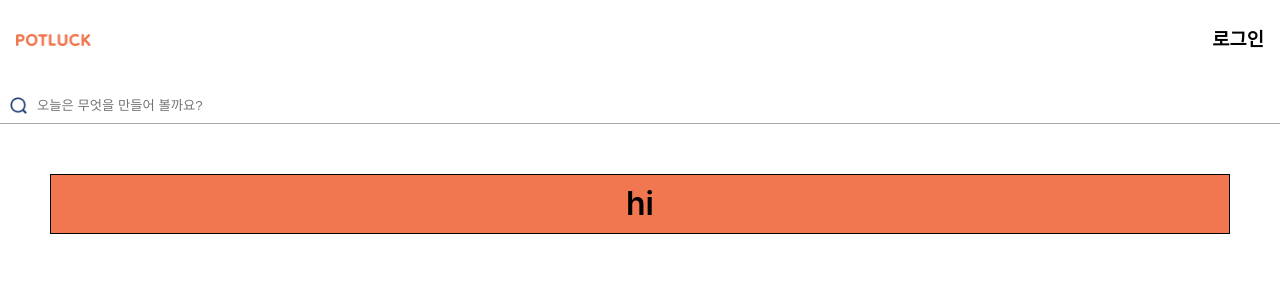
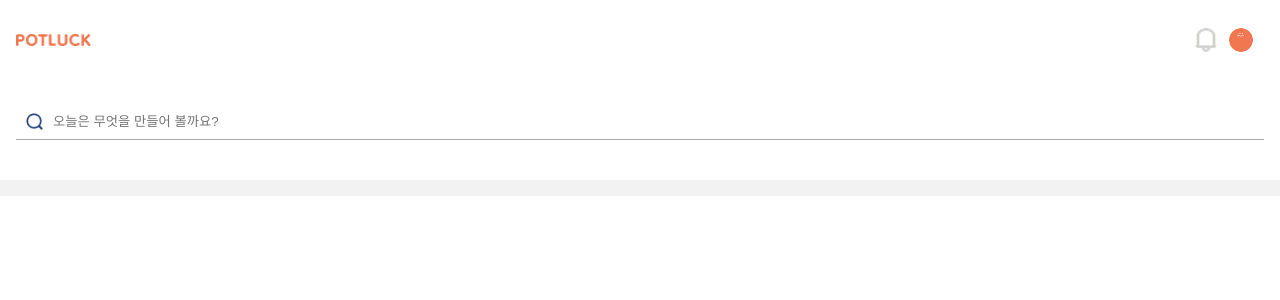
Before and after one commit to gusdas/recipeServerless, a Next.js app: page / in a window 1280 px wide. Shown: the top 300 px of the page. Built offline with nearby package versions, Linux system fonts and the light colour scheme.

Commit message:
[fix] 헤더 들어가는 컴포넌트들 수정

```diff
--- a/pages/index.tsx
+++ b/pages/index.tsx
@@ -9,23 +9,22 @@ import Image from 'ui/atoms/Image'
 import Input from 'ui/atoms/Input'
 import Typography from 'ui/atoms/Typography'
 import Wrapper from 'ui/atoms/Wrapper'
-
+import Dvider from 'ui/atoms/Dvider'
 import Header from 'ui/templates/Header'
 import search from 'assets/imgs/search.png'
 
 const Home: NextPage = () => {
     return (
-        <Wrapper>
+        <>
             <Header />
-
-            <Input
-                iconSrc={search.src}
-                placeholder='오늘은 무엇을 만들어 볼까요?'
-            />
-            <Wrapper margin='50px'>
-                <Button>hi</Button>
+            <Wrapper padding='16px'>
+                <Input
+                    iconSrc={search.src}
+                    placeholder='오늘은 무엇을 만들어 볼까요?'
+                />
             </Wrapper>
-        </Wrapper>
+            <Dvider mt='24px' />
+        </>
     )
 }
 
--- a/ui/atoms/Button.tsx
+++ b/ui/atoms/Button.tsx
@@ -41,7 +41,6 @@ const StyledButton = styled.div<styledProps>`
 
     width: 100%;
     height: 60px;
-    border: 1px solid black;
 
     color: ${(props) => props.color};
     background-color: ${(props) => props.bgColor};
--- /dev/null
+++ b/ui/atoms/Dvider.tsx
@@ -0,0 +1,24 @@
+import React from 'react'
+import styled from 'styled-components'
+import { Black5 } from 'assets/colorSet'
+
+interface Props {
+    mt?: string
+}
+
+const Dvider = ({ mt }: Props) => {
+    return <StyledDivider mt={mt} />
+}
+
+interface StyledProps {
+    mt?: string
+}
+
+const StyledDivider = styled.div<StyledProps>`
+    width: 100%;
+    height: 16px;
+    background: ${Black5};
+    margin-top: ${(props) => props.mt};
+`
+
+export default Dvider
--- a/ui/atoms/Icon.tsx
+++ b/ui/atoms/Icon.tsx
@@ -4,15 +4,21 @@ import styled from 'styled-components'
 interface Props {
     src: string
     alt: string
+    margin?: string
 }
 
-const Icon = ({ src, alt }: Props) => {
-    return <StyledIcon src={src} alt={alt} />
+const Icon = ({ src, alt, margin }: Props) => {
+    return <StyledIcon src={src} alt={alt} margin={margin} />
 }
 
-const StyledIcon = styled.img`
+interface StyledProps {
+    margin?: string
+}
+const StyledIcon = styled.img<StyledProps>`
     width: 24px;
     height: 24px;
     border-radius: 50%;
+
+    margin: ${(props) => props.margin};
 `
 export default Icon
--- a/ui/templates/Header.tsx
+++ b/ui/templates/Header.tsx
@@ -12,7 +12,7 @@ import alarmImg from 'assets/imgs/alarm.png'
 import profileImg from 'assets/imgs/profile.png'
 
 const Header = () => {
-    const [isLogin, setIsLogin] = React.useState(false)
+    const [isLogin, setIsLogin] = React.useState(true)
     return (
         <HeaderWrapper>
             <Link href='/' passHref>
@@ -32,6 +32,11 @@ const Header = () => {
                     justify='center'
                     align='center'
                     margin='0 11px 0 0'>
+                    <Icon
+                        alt='alarmIcon'
+                        src={alarmImg.src}
+                        margin='0 11px 0 0'
+                    />
                     <Icon alt='profileIcon' src={profileImg.src} />
                 </Wrapper>
             ) : (
```
